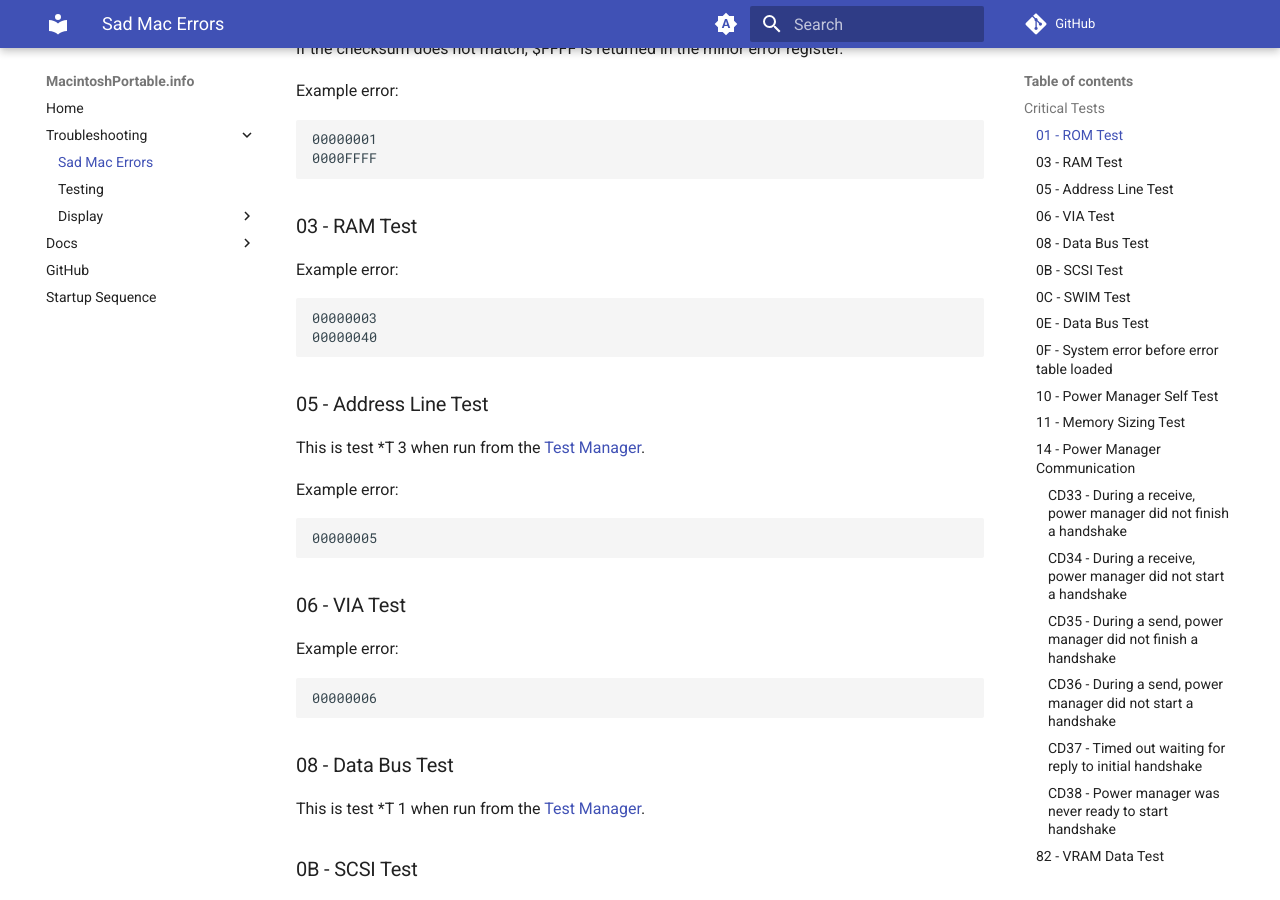
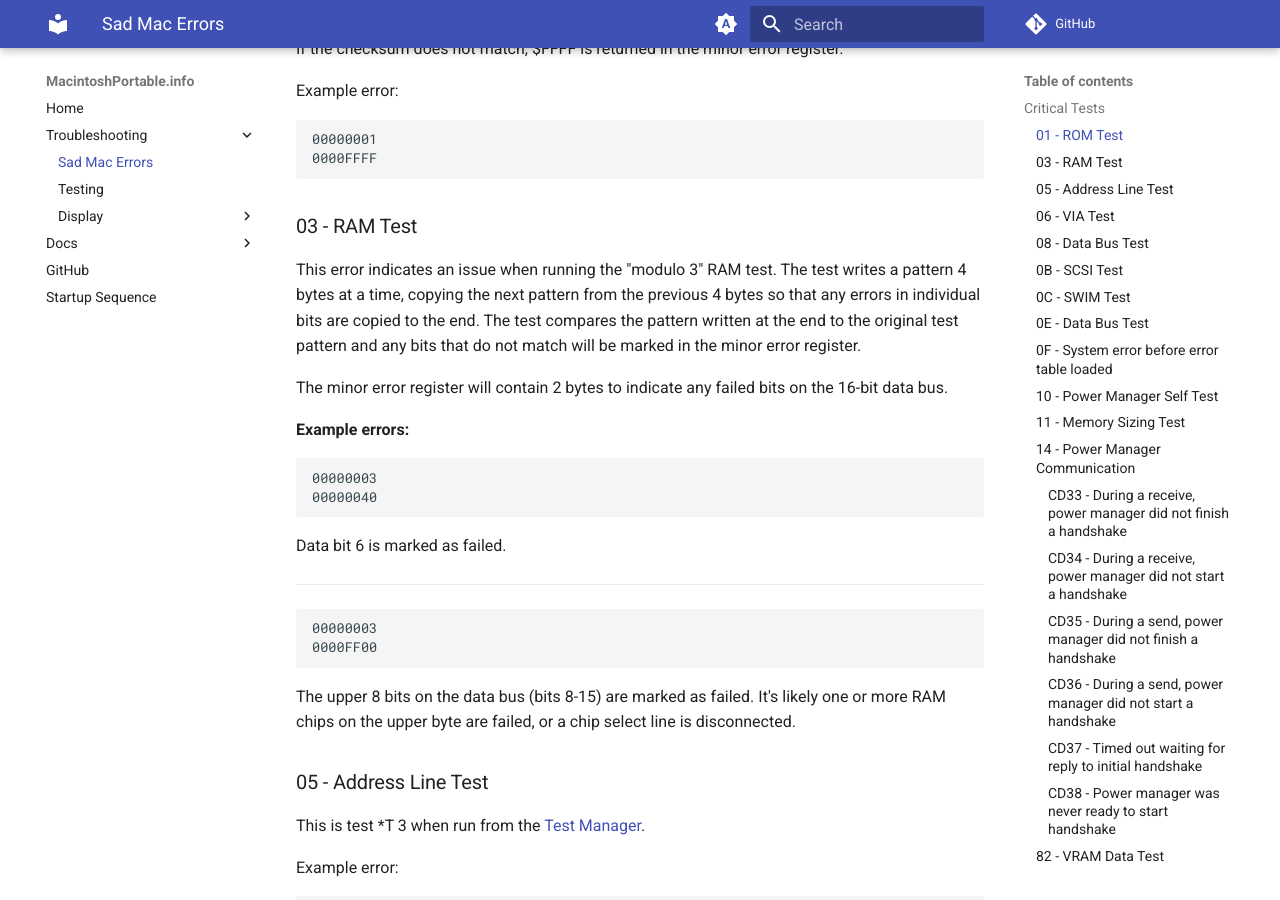
Before and after one commit to rezafouladian/MacintoshPortable, an MkDocs documentation site: the page built from docs/SadMac.md, in a window 1280 px wide and 900 px high, scrolled down 533 px. Built offline with MkDocs 1.6.1 and Material for MkDocs 9.7.7, drawn with Linux system fonts in a browser that asks for light colours; comment, search, counter and statistics services are not loaded.

Commit message:
Add error 03 notes

````diff
--- a/docs/SadMac.md
+++ b/docs/SadMac.md
@@ -18,11 +18,22 @@ Example error:
 ```
 ### 03 - RAM Test
 
-Example error:
+This error indicates an issue when running the "modulo 3" RAM test. The test writes a pattern 4 bytes at a time, copying the next pattern from the previous 4 bytes so that any errors in individual bits are copied to the end. The test compares the pattern written at the end to the original test pattern and any bits that do not match will be marked in the minor error register.
+
+The minor error register will contain 2 bytes to indicate any failed bits on the 16-bit data bus.
+
+**Example errors:**
 ```
 00000003
 00000040
 ```
+Data bit 6 is marked as failed.
+<hr>
+```
+00000003
+0000FF00
+```
+The upper 8 bits on the data bus (bits 8-15) are marked as failed. It's likely one or more RAM chips on the upper byte are failed, or a chip select line is disconnected.
 ### 05 - Address Line Test
 This is test *T 3 when run from the [Test Manager](TestManager.md).
 
````
